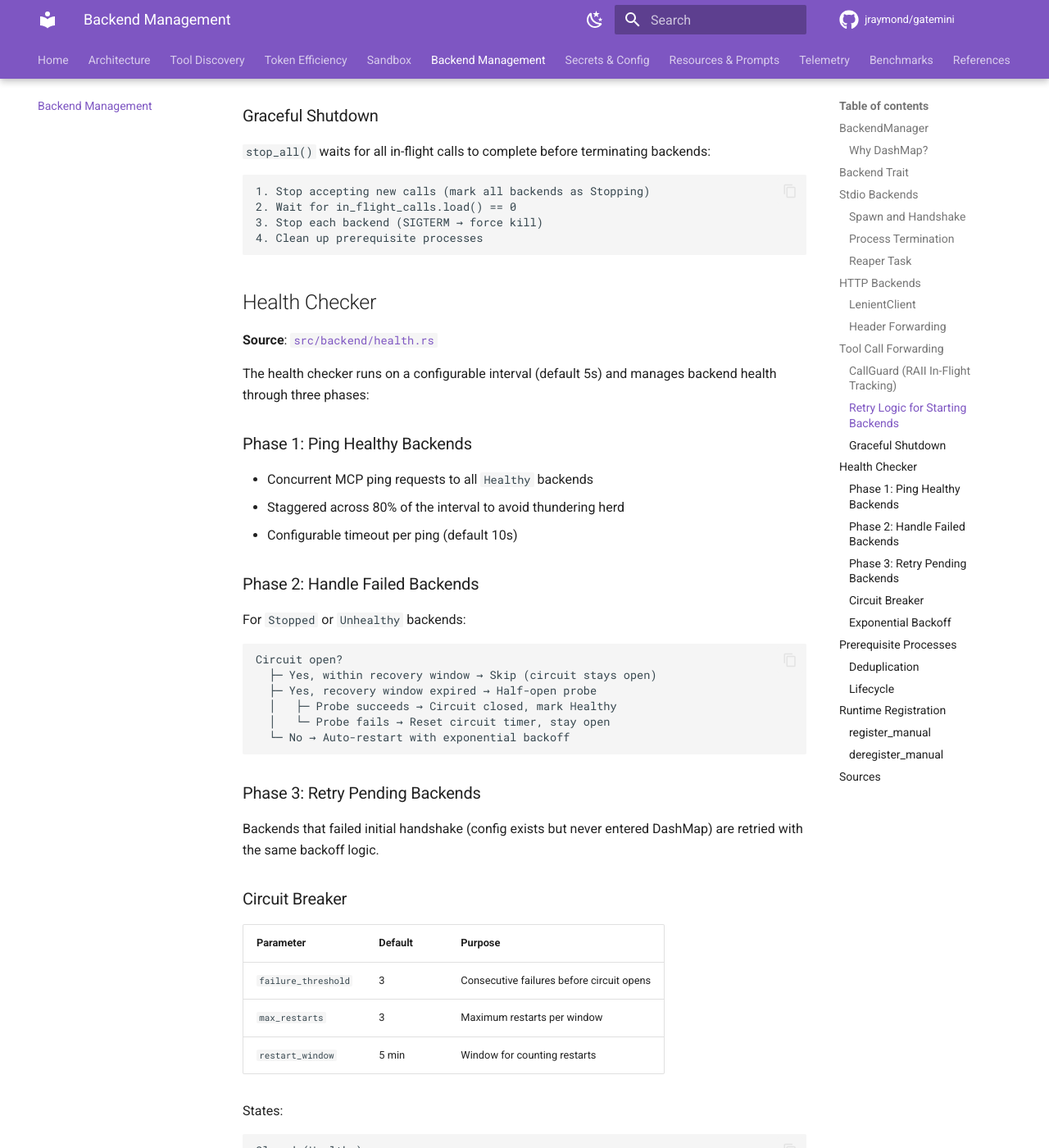
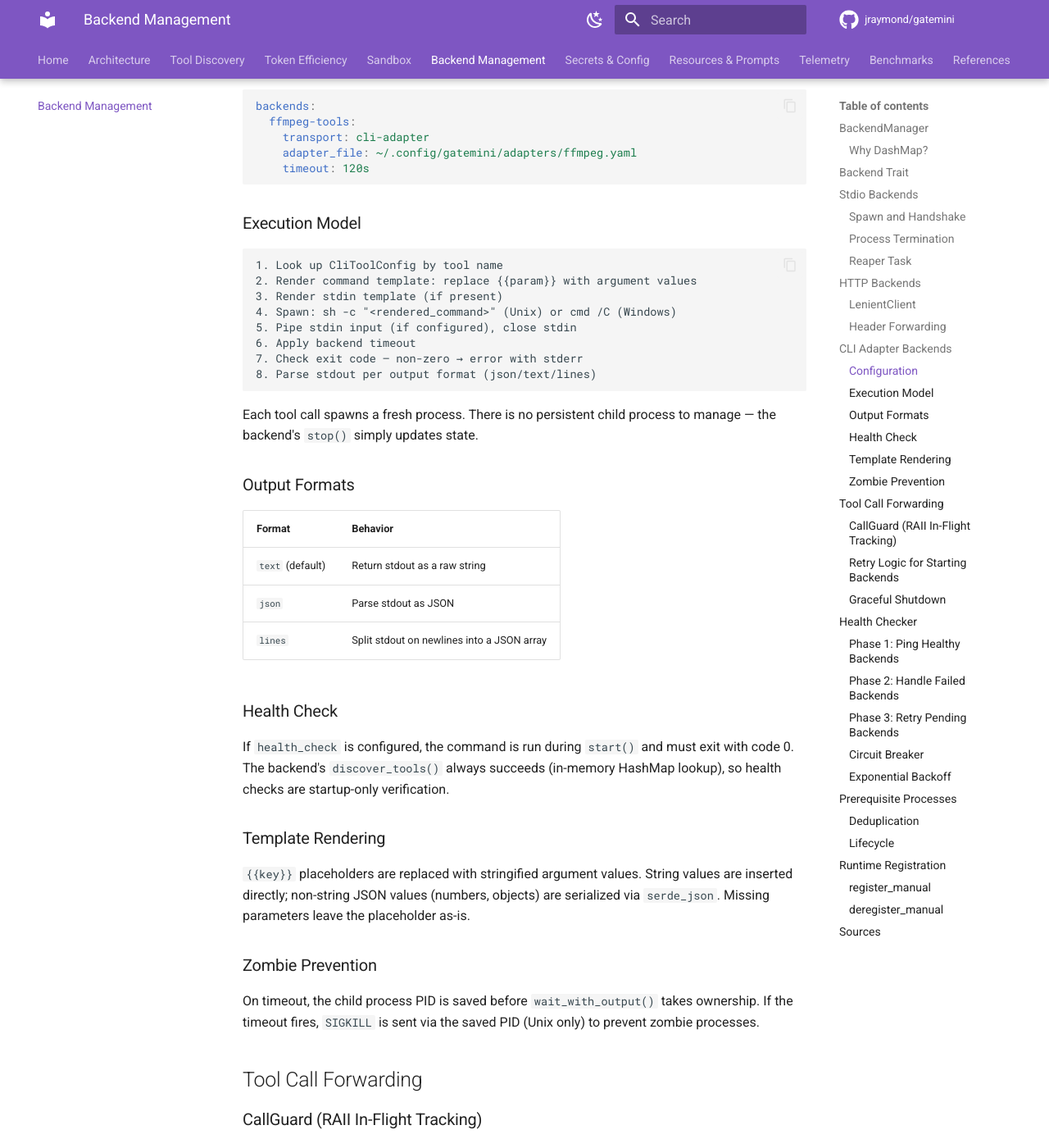
Before and after one commit to jonwraymond/PrismGate, an MkDocs documentation site: the page built from docs/backend-management.md, in a window 1280 px wide and 1400 px high, scrolled down 5088 px. Shown: the whole window at 82% size. Built offline with MkDocs 1.6.1 and Material for MkDocs 9.7.7, drawn with Linux system fonts in a browser that asks for light colours; comment, search, counter and statistics services are not loaded; some of the changed text lies outside the part shown.

Commit message:
docs: update documentation for CLI adapter backend and prepare for 1.0.0
- Add CLI adapter section to README (features table, backend types, config example)
- Add CLI adapter backend documentation to docs/backend-management.md
- Add CLI adapter example to config/example.yaml
- Add cli_adapter.rs to CONTRIBUTING.md project structure
- Update test counts across all docs (184 → 221)
- Update docs/README.md index to mention CLI adapter backends
- Update release-please config to allow major version bumps (1.0.0)
- Fix stale version in mcp_framing.rs test data
- Apply rustfmt formatting fixes

BREAKING CHANGE: Add cli-adapter transport type for wrapping arbitrary
CLI tools as MCP tool providers. This introduces a new backend type
alongside stdio and streamable-http, marking the transition to 1.0.0.

````diff
--- a/docs/backend-management.md
+++ b/docs/backend-management.md
@@ -119,6 +119,82 @@ backends:
       Authorization: "Bearer secretref:bws:project/dotenv/key/MY_API_KEY"
       X-Custom: "value"
 ```
+
+## CLI Adapter Backends
+
+**Source**: [`src/backend/cli_adapter.rs`](../src/backend/cli_adapter.rs)
+
+CLI adapter backends wrap arbitrary command-line tools as MCP tool providers through configuration alone — no MCP server wrapper needed.
+
+### Configuration
+
+Each tool is defined with a `command` template using `{{param}}` placeholders:
+
+```yaml
+backends:
+  jq-tools:
+    transport: cli-adapter
+    timeout: 30s
+    max_concurrent_calls: 5
+    health_check: "jq --version"
+    tools:
+      filter:
+        description: "Apply a jq filter to JSON input"
+        input_schema:
+          type: object
+          properties:
+            filter: { type: string }
+            input: { type: string }
+          required: [filter, input]
+        command: "jq '{{filter}}'"
+        stdin: "{{input}}"
+        output: json
+```
+
+Tools can also be loaded from an external YAML file:
+
+```yaml
+backends:
+  ffmpeg-tools:
+    transport: cli-adapter
+    adapter_file: ~/.config/gatemini/adapters/ffmpeg.yaml
+    timeout: 120s
+```
+
+### Execution Model
+
+```
+1. Look up CliToolConfig by tool name
+2. Render command template: replace {{param}} with argument values
+3. Render stdin template (if present)
+4. Spawn: sh -c "<rendered_command>" (Unix) or cmd /C (Windows)
+5. Pipe stdin input (if configured), close stdin
+6. Apply backend timeout
+7. Check exit code — non-zero → error with stderr
+8. Parse stdout per output format (json/text/lines)
+```
+
+Each tool call spawns a fresh process. There is no persistent child process to manage — the backend's `stop()` simply updates state.
+
+### Output Formats
+
+| Format | Behavior |
+|--------|----------|
+| `text` (default) | Return stdout as a raw string |
+| `json` | Parse stdout as JSON |
+| `lines` | Split stdout on newlines into a JSON array |
+
+### Health Check
+
+If `health_check` is configured, the command is run during `start()` and must exit with code 0. The backend's `discover_tools()` always succeeds (in-memory HashMap lookup), so health checks are startup-only verification.
+
+### Template Rendering
+
+`{{key}}` placeholders are replaced with stringified argument values. String values are inserted directly; non-string JSON values (numbers, objects) are serialized via `serde_json`. Missing parameters leave the placeholder as-is.
+
+### Zombie Prevention
+
+On timeout, the child process PID is saved before `wait_with_output()` takes ownership. If the timeout fires, `SIGKILL` is sent via the saved PID (Unix only) to prevent zombie processes.
 
 ## Tool Call Forwarding
 
@@ -275,7 +351,7 @@ Backends can be added and removed at runtime via meta-tools:
 **Validation**:
 - Name must match `[a-zA-Z0-9][a-zA-Z0-9_-]{0,63}`
 - Dynamic backend limit enforced (default 10, prevents DoS)
-- Transport auto-detected: stdio if `command` present, HTTP if `url` present
+- Transport auto-detected: cli-adapter if `tools` present, HTTP if `url` present, else stdio
 - All registrations logged for audit
 
 ### deregister_manual
@@ -289,6 +365,7 @@ Backends can be added and removed at runtime via meta-tools:
 - [`src/backend/mod.rs`](../src/backend/mod.rs) -- BackendManager and Backend trait
 - [`src/backend/stdio.rs`](../src/backend/stdio.rs) -- Stdio backend lifecycle
 - [`src/backend/http.rs`](../src/backend/http.rs) -- HTTP backend transport
+- [`src/backend/cli_adapter.rs`](../src/backend/cli_adapter.rs) -- CLI adapter backend (wraps CLIs as MCP tools)
 - [`src/backend/health.rs`](../src/backend/health.rs) -- Health checker and circuit breaker
 - [`src/backend/prerequisite.rs`](../src/backend/prerequisite.rs) -- Prerequisite processes
 - [`src/tools/register.rs`](../src/tools/register.rs) -- Runtime registration
--- a/release-please-config.json
+++ b/release-please-config.json
@@ -3,8 +3,8 @@
   "release-type": "rust",
   "include-v-in-tag": true,
   "include-component-in-tag": false,
-  "bump-minor-pre-major": true,
-  "bump-patch-for-minor-pre-major": true,
+  "bump-minor-pre-major": false,
+  "bump-patch-for-minor-pre-major": false,
   "changelog-path": "CHANGELOG.md",
   "packages": {
     ".": {
````
Also changed, not shown: CLAUDE.md (+1 -1 lines), CONTRIBUTING.md (+4 -3 lines), README.md (+26 -2 lines), docs/README.md (+2 -2 lines), 4 other files.
